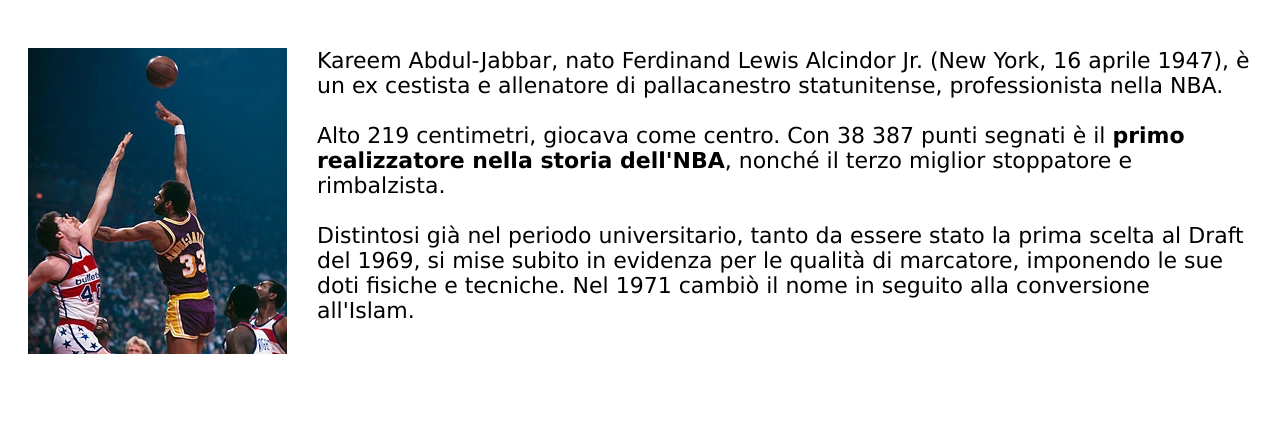
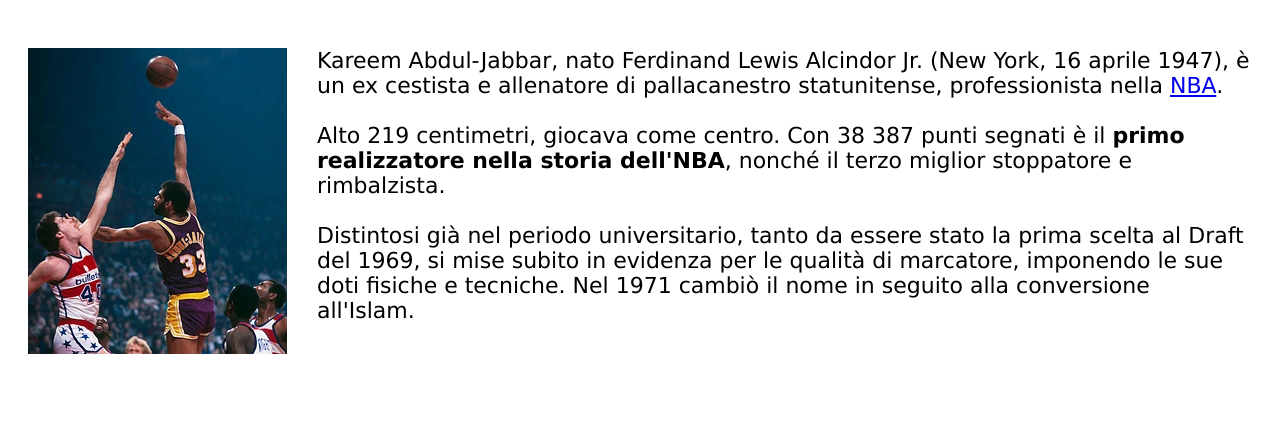
Before and after one commit to albertobeltrami/albertobeltrami.github.io, a plain HTML site: page pagina2.html in a window 1280 px wide. Shown: the part 185-609 px from the top of the page. Drawn offline with Linux system fonts and the light colour scheme.

Commit message:
Update pagina2.html

```diff
--- a/pagina2.html
+++ b/pagina2.html
@@ -25,7 +25,7 @@
 
         <p>
             <img class="mini" src="immagini_sito/skyhook.jpg" title="Il leggendario 'Gancio Cielo' di Kareem">
-            Kareem Abdul-Jabbar, nato Ferdinand Lewis Alcindor Jr. (New York, 16 aprile 1947), è un ex cestista e allenatore di pallacanestro statunitense, professionista nella NBA.
+            Kareem Abdul-Jabbar, nato Ferdinand Lewis Alcindor Jr. (New York, 16 aprile 1947), è un ex cestista e allenatore di pallacanestro statunitense, professionista nella <a href="index.html"> NBA</a>.
             <br><br>
             Alto 219 centimetri, giocava come centro. Con 38 387 punti segnati è il <b>primo realizzatore nella storia dell'NBA</b>, nonché il terzo miglior stoppatore e rimbalzista.
             <br><br>
```
